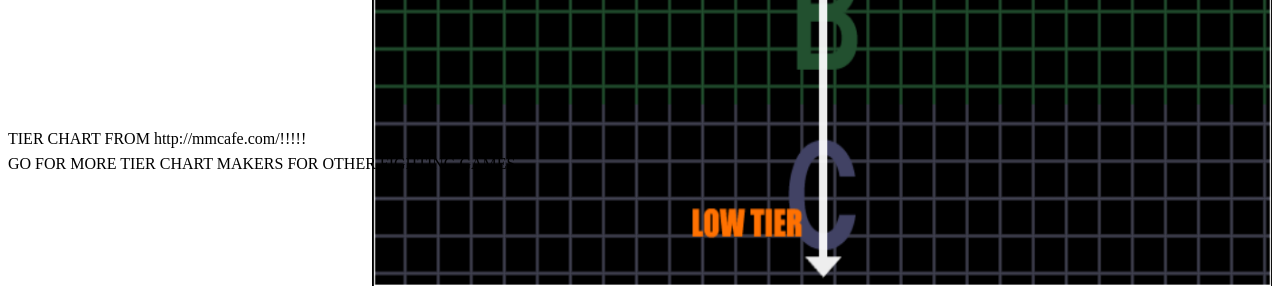
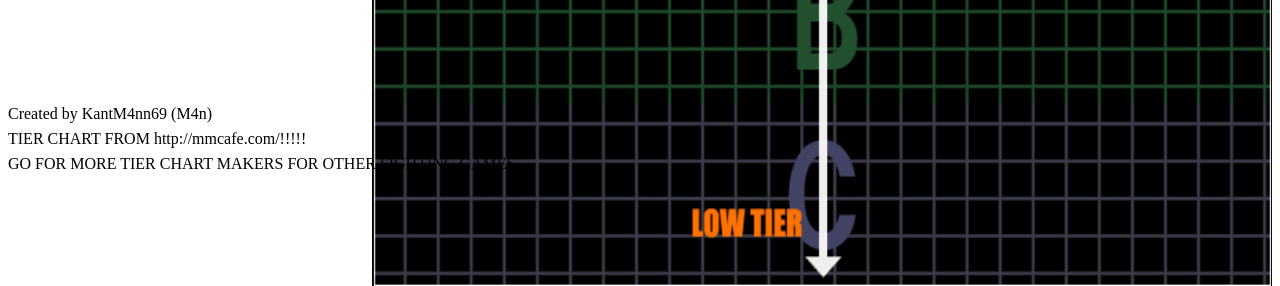
Before and after one commit to smashchartmaker/smashchartmaker.github.io, a plain HTML site: page index.html in a window 1280 px wide. Shown: the part 622-908 px from the top of the page. Drawn offline with Linux system fonts and the light colour scheme.

Commit message:
Update index.html

```diff
--- a/index.html
+++ b/index.html
@@ -71,6 +71,10 @@
 <img src="pngs/zelda.png" height="100" width="100" style="position: absolute;left:100px;top:500px;" class="dragme">
 <img src="pngs/zero_suit_samus.png" height="100" width="100" style="position: absolute;left:150px;top:500px;" class="dragme">
 
+<div style="position: absolute; bottom: 55px;">
+    Created by KantM4nn69 (M4n)
+</div>
+
 <div style="position: absolute; bottom: 30px;">
     TIER CHART FROM http://mmcafe.com/!!!!!
 </div>
```
